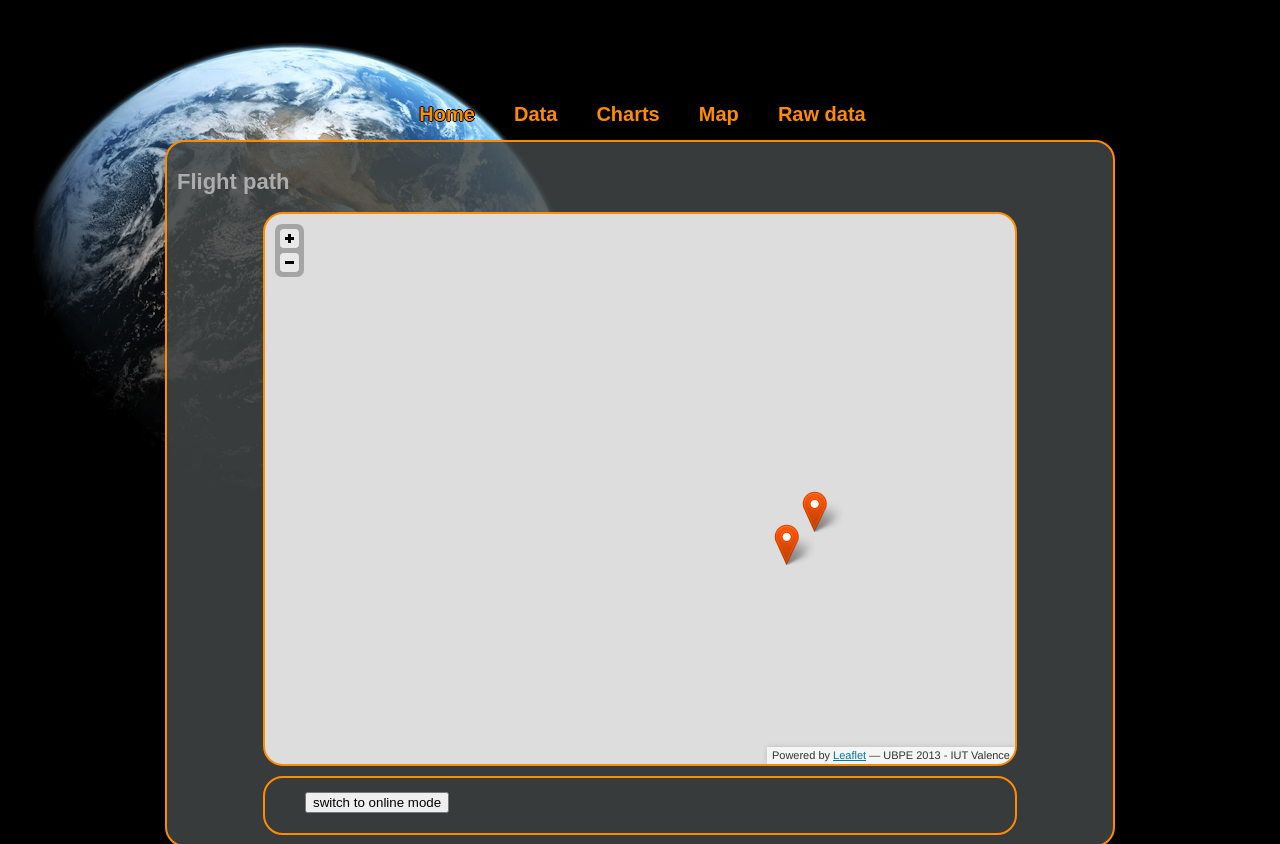
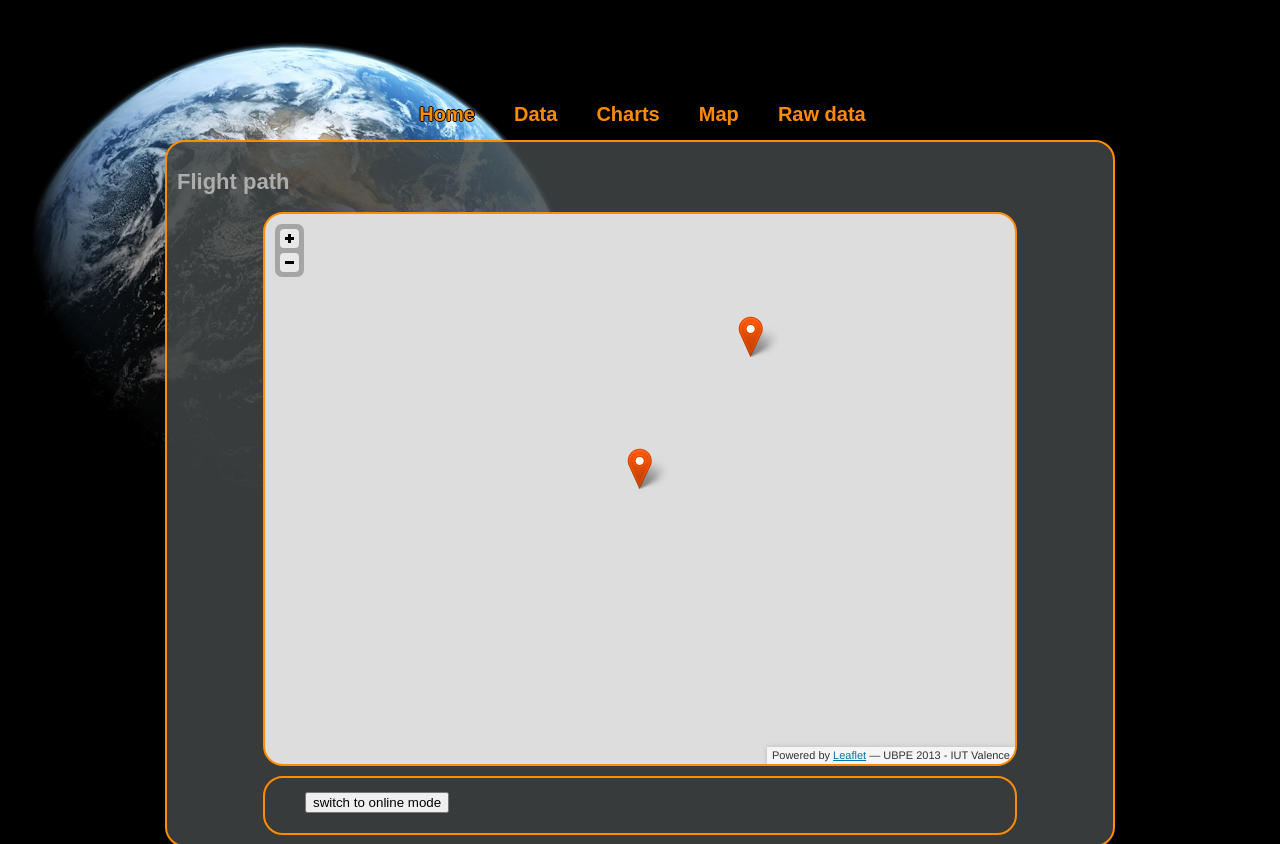
Before and after one commit to sebastienjean/web-ubpe-valence, a plain HTML site: page pages/map-offline.html in a window 1280 px wide. Shown: the top 844 px of the page. Drawn offline with Linux system fonts and the light colour scheme; no server answers.

Commit message:
Externalized map settings
- added settings.map in settings.js in order to set
 map center and map zoom initial values
- modified map-online and map.offline accordingly

```diff
--- a/pages/map-offline.html
+++ b/pages/map-offline.html
@@ -59,17 +59,13 @@
 					</div>
 					<script>
 			// Création de la carte
-			var map = L.map('map',
-			{
-			    center : [ 44.9250, 4.8900 ],
-			    zoom : 13,
-			})
+			var map = L.map('map', settings.map);
 
 			L.tileLayer('../ressources/tiles/{z}/{x}/{y}.png',
 			{ //Serveur de tuiles à utiliser
 			    attribution : 'UBPE 2013 - IUT Valence', //Nom du layer
 			    maxZoom : 15,
-			    minZoom : 10,
+			    minZoom : 10
 			}).addTo(map);
 
 			// POI
--- a/ressources/js/settings.js
+++ b/ressources/js/settings.js
@@ -65,6 +65,13 @@ settings.tabServers =
     "googleHybrid" : [ "http://mt{s}.google.com/vt/lyrs=y&x={x}&y={y}&z={z}", "0123", "Google Hybrid" ],
     "mapQuest" : [ "http://otile1.mqcdn.com/tiles/1.0.0/osm/{z}/{x}/{y}.png", "1234", "Map Quest" ]
 };
+
+settings.map =
+{
+	"center" : [ 44.91568, 4.91524],
+	"zoom"   : 15
+};
+
 // POI list
 settings.POI =
 { // "pointName" : [Lat, Lng, "popupText"]
```
Also changed, not shown: pages/map-online.html (+1 -5 lines).
